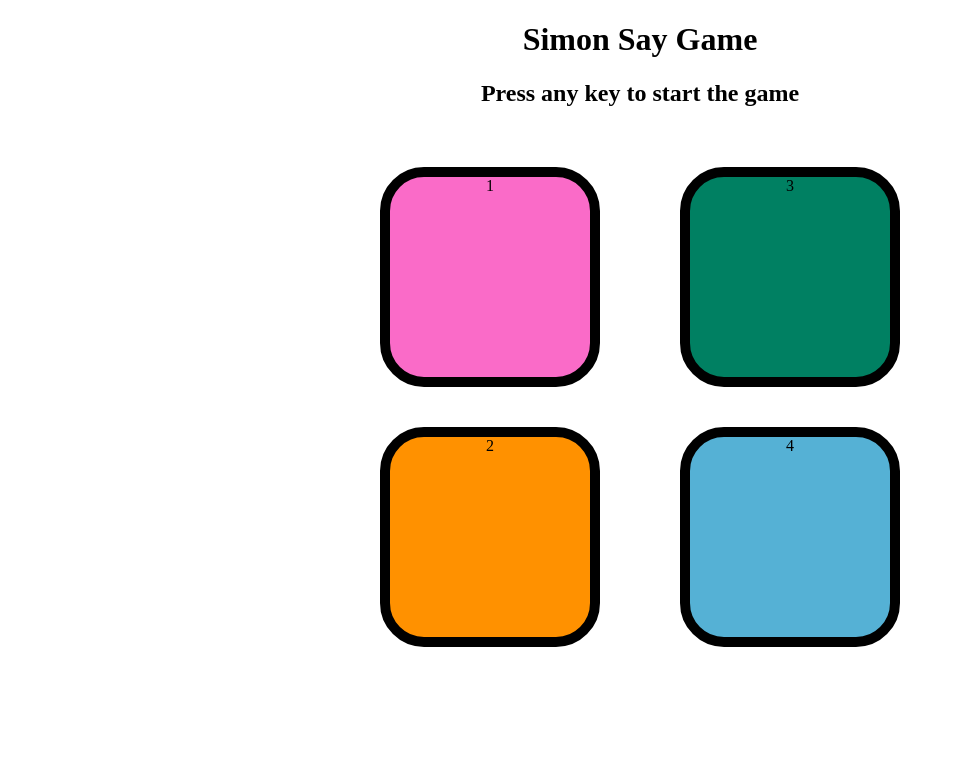
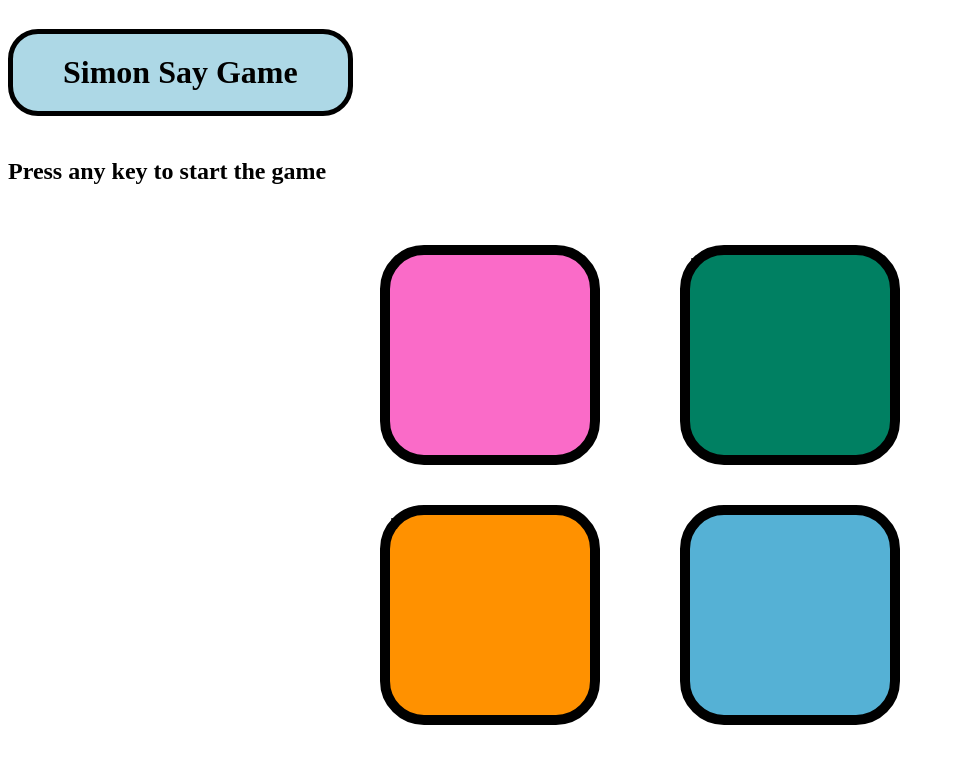
Before and after one commit to AnushkaDas7047/simon-says-game, a plain HTML site: page index.html in a window 1280 px wide. Shown: the whole page, without its empty margins (0-955 px from the left). Drawn offline with Linux system fonts and the light colour scheme.

Commit message:
Update style.css

```diff
--- a/style.css
+++ b/style.css
@@ -1,5 +1,6 @@
-body{
+ody{
     text-align: center;
+    background-color: rgb(245, 233, 196);
 }
 .btn-container {
     display : flex;
@@ -31,3 +32,16 @@ body{
 .user-flash {
     background-color: green;
 }
+
+h1 {
+    background-color: lightblue;
+    border: 5px solid black;
+    padding: 20px 50px;
+    border-radius: 30px;
+    display: inline-block;
+}
+
+h3 {
+    color : white ;
+    font-size : 2rem;
+}
```
